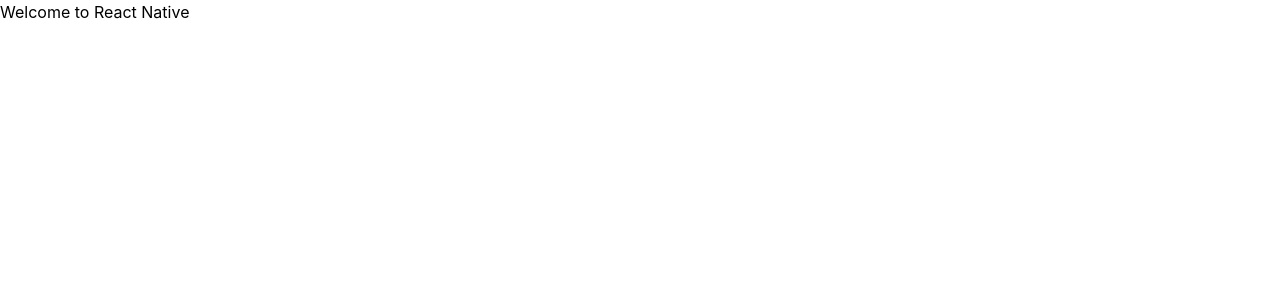
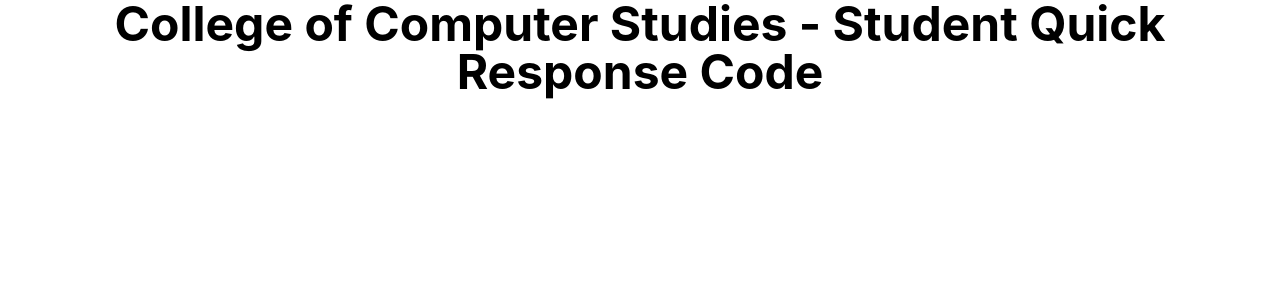
Before and after one commit to laurencetroyv/ccs-qr, a React (Create React App) app: page / in a window 1280 px wide. Shown: the top 300 px of the page. Built offline with nearby package versions, Linux system fonts and the light colour scheme.

Commit message:
chore: added title

```diff
--- a/src/App.js
+++ b/src/App.js
@@ -1,10 +1,22 @@
-import { Fragment } from "react";
+import { Suspense } from "react";
+import { Route, Routes } from "react-router-dom";
+import "./App.css";
 
 function App() {
+
   return (
-    <Fragment>
-      <p>Welcome to React Native</p>
-    </Fragment>
+    <Suspense>
+      <div className="flex min-h-screen">
+        <h1 className="text-center mb-8 sm:text-base md:text-3xl lg:text-5xl font-bold">
+          College of Computer Studies - Student Quick Response Code
+        </h1>
+        <div className="flex grow justify-center items-center">
+          <Routes>
+            <Route path="/" element={null} />
+          </Routes>
+        </div>
+      </div>
+    </Suspense>
   );
 }
 
```
